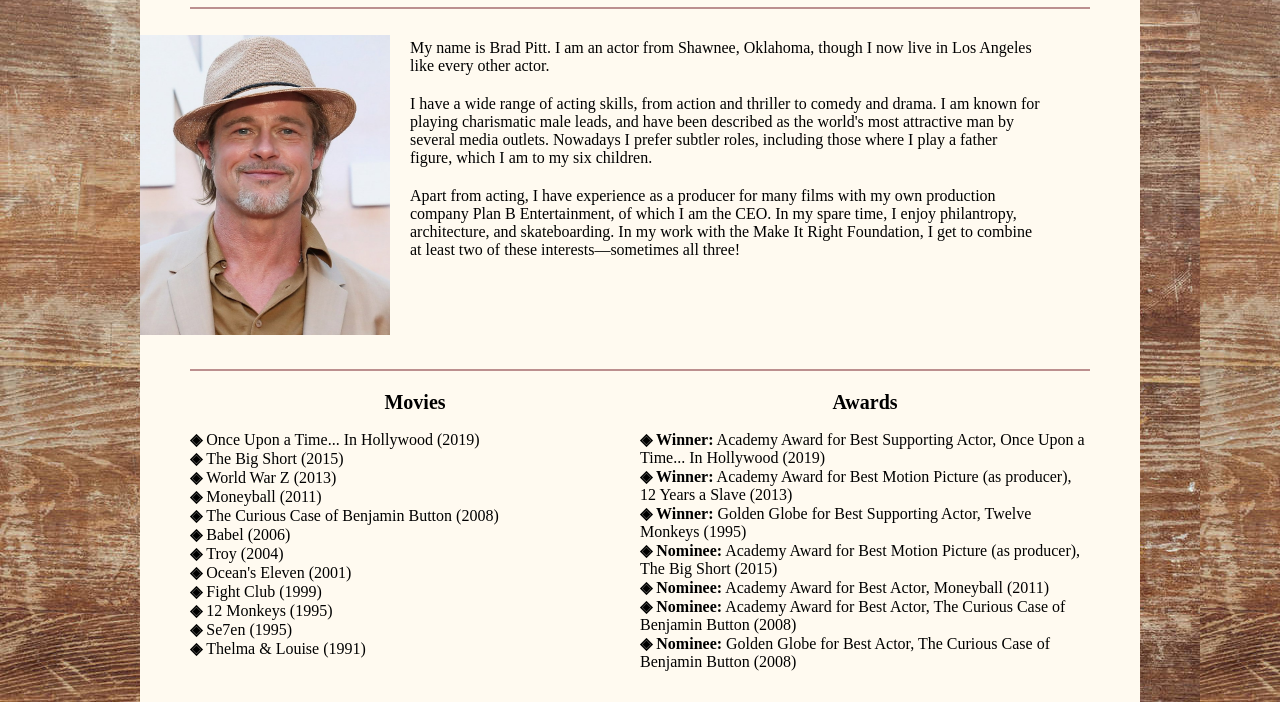
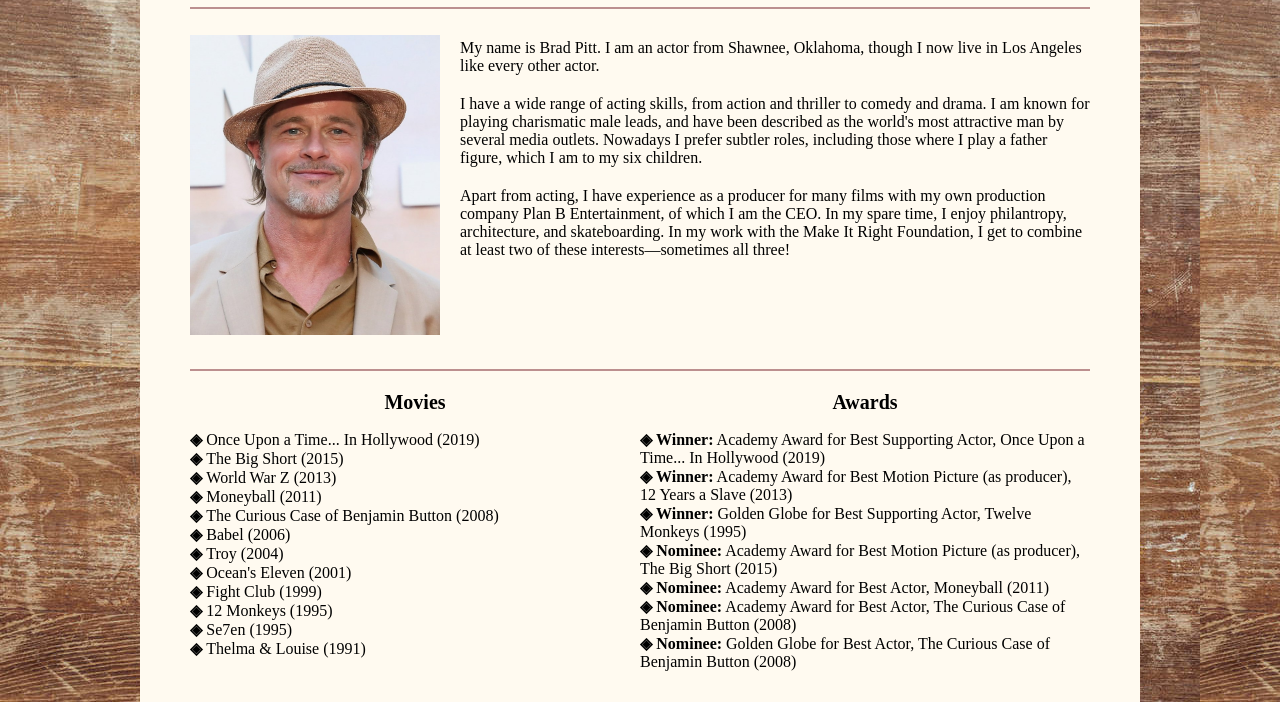
Before and after one commit to sara-levin/Front-End-Project-1, a plain HTML site: page index.html in a window 1280 px wide. Shown: the part 98-800 px from the top of the page. Drawn offline with Linux system fonts and the light colour scheme.

Commit message:
Update style.css

```diff
--- a/style.css
+++ b/style.css
@@ -59,7 +59,6 @@ ol {
 #photobiography {
     display: flex;
     flex-wrap: wrap;
-    width: 90%
     margin-left: auto;
     margin-right: auto;
     max-width: 900px;
@@ -137,7 +136,7 @@ ol {
     margin: 0;
 }
 
-@media screen and ( max-width: 1000px) {
+@media screen and ( max-width: 1200px) {
     #photobiography  { flex-direction: column;}
     #biography {min-width:300px ;}
     #moviesawards  { flex-direction: column; }
```
